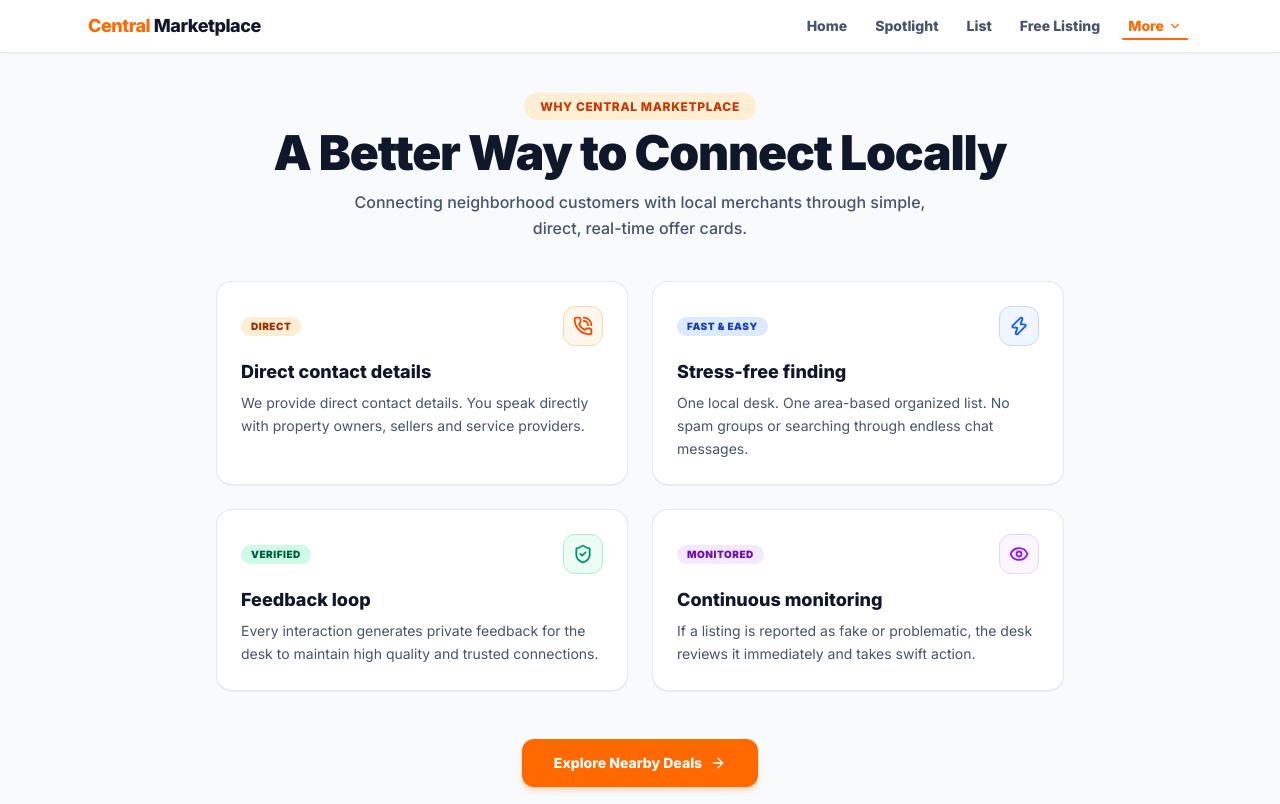
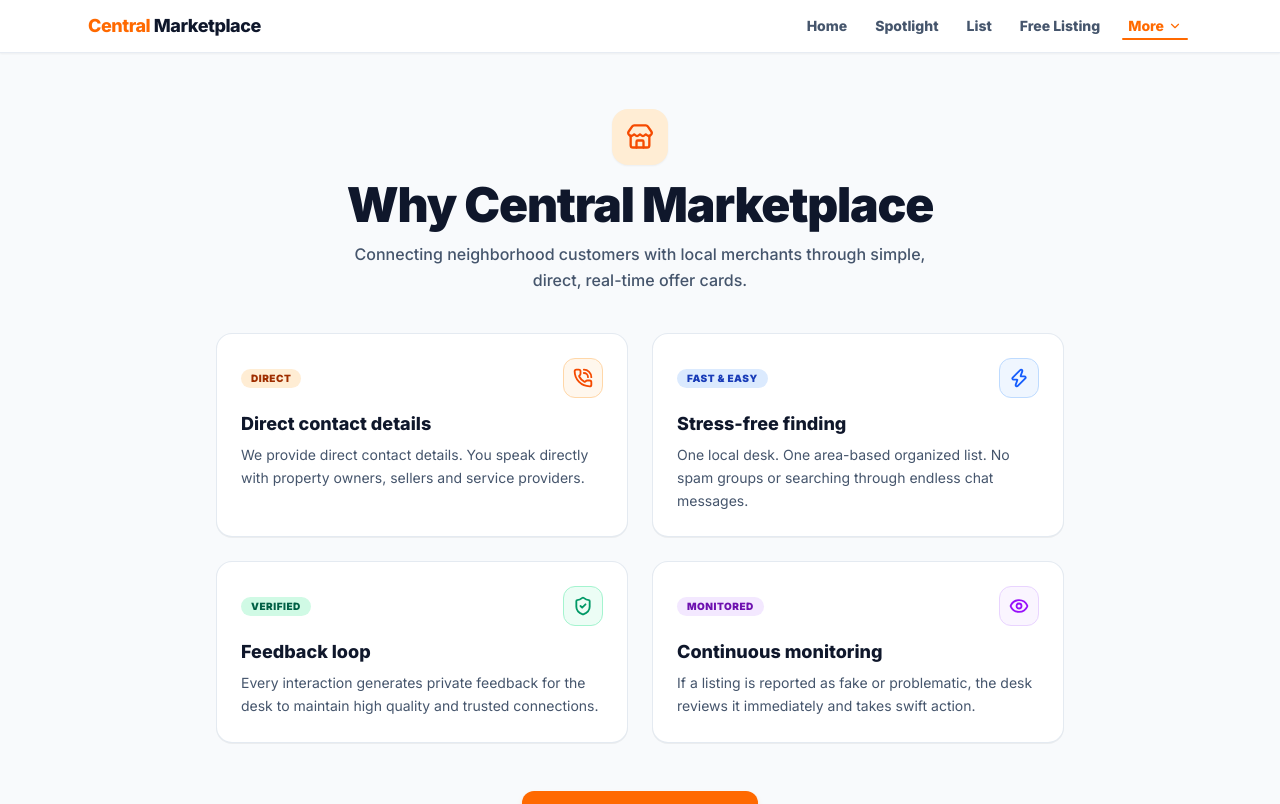
Before and after one commit to bala290498/central-marketplace-03, a Next.js app: page /about-us in a window 1280 px wide. Shown: the top 804 px of the page. Built offline with nearby package versions, Linux system fonts and the light colour scheme.

Commit message:
Update About Us header with icon and Why Central Marketplace title

```diff
--- a/src/app/about-us/page.tsx
+++ b/src/app/about-us/page.tsx
@@ -3,6 +3,7 @@ import Link from "next/link";
 import { Navbar } from "@/components/Navbar";
 import { Footer } from "@/components/Footer";
 import {
+  Store,
   ArrowRight,
   Zap,
   ShieldCheck,
@@ -11,9 +12,9 @@ import {
 } from "lucide-react";
 
 export const metadata: Metadata = {
-  title: "Why Central Marketplace | A Better Way to Connect Locally",
+  title: "Why Central Marketplace",
   description:
-    "Discover why Central Marketplace is a better way to connect locally with direct contact details, stress-free finding, verified feedback loops, and continuous monitoring.",
+    "Connecting neighborhood customers with local merchants through simple, direct, real-time offer cards.",
 };
 
 export default function AboutUsPage() {
@@ -53,17 +54,17 @@ export default function AboutUsPage() {
   ];
 
   return (
-    <div className="min-h-screen bg-slate-50/60 text-slate-900 flex flex-col justify-between">
+    <div className="min-h-screen bg-slate-50 text-slate-900 flex flex-col justify-between">
       <Navbar />
 
-      <main className="flex-1 max-w-4xl w-full mx-auto px-4 sm:px-6 py-10">
-        {/* Header Title Banner */}
+      <main className="flex-1 max-w-4xl w-full mx-auto px-4 sm:px-6 py-10 sm:py-14">
+        {/* Header Title Banner with Top Icon */}
         <div className="text-center mb-10">
-          <span className="px-4 py-1.5 rounded-full bg-orange-100 text-orange-700 font-extrabold text-xs uppercase tracking-wider">
-            WHY CENTRAL MARKETPLACE
-          </span>
-          <h1 className="text-3xl sm:text-5xl font-black text-slate-900 mt-3 mb-3 tracking-tight">
-            A Better Way to Connect Locally
+          <div className="w-14 h-14 rounded-2xl bg-orange-100 text-orange-600 flex items-center justify-center mx-auto mb-4 shadow-xs">
+            <Store className="w-7 h-7" />
+          </div>
+          <h1 className="text-3xl sm:text-5xl font-black text-slate-900 mb-3 tracking-tight">
+            Why Central Marketplace
           </h1>
           <p className="text-slate-600 text-sm sm:text-base max-w-xl mx-auto leading-relaxed font-medium">
             Connecting neighborhood customers with local merchants through simple, direct, real-time offer cards.
```
